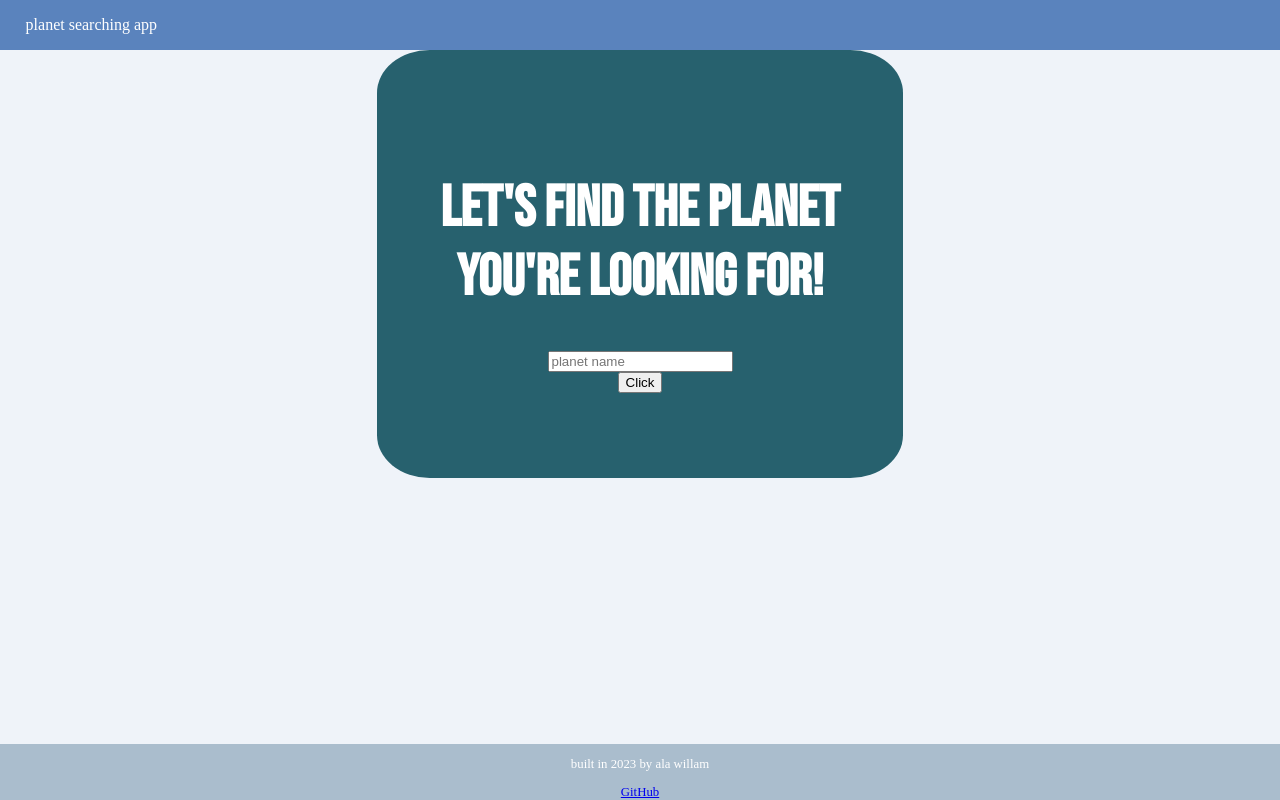
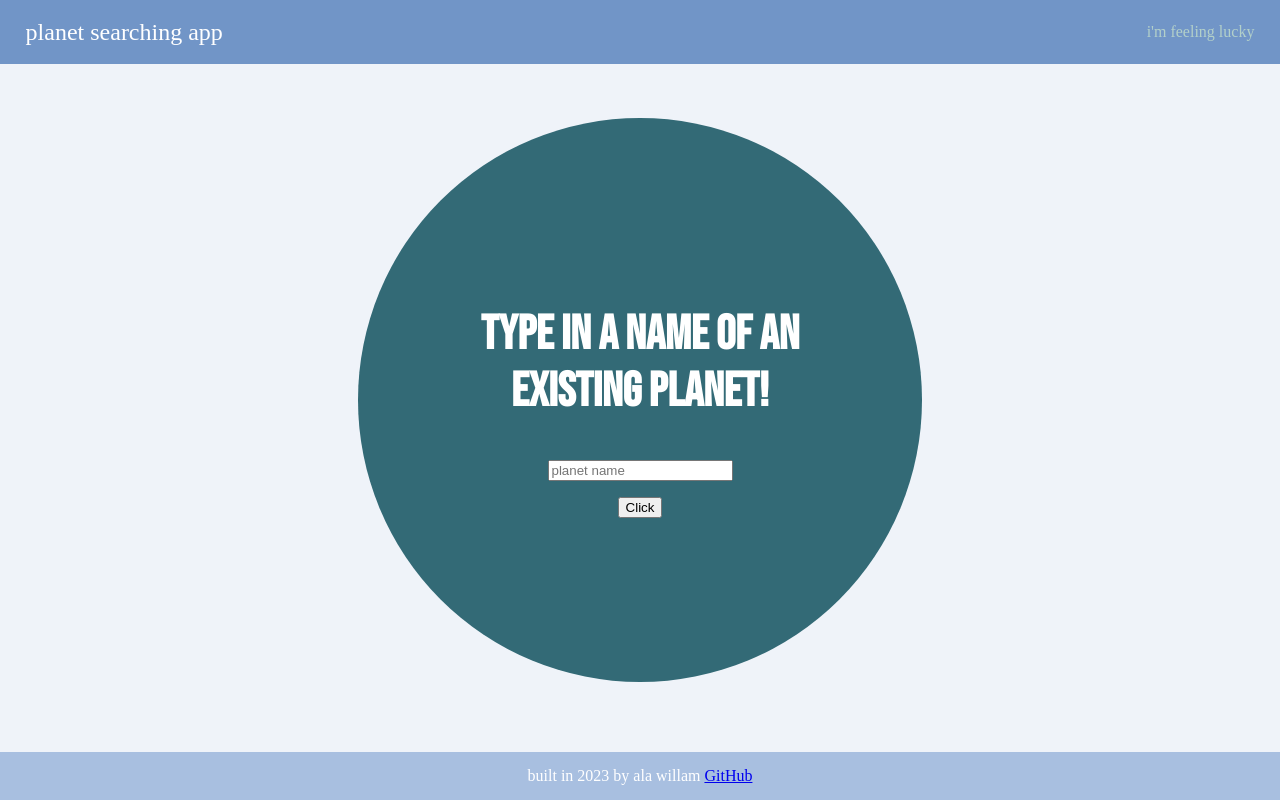
Before and after one commit to alawllm/planets_app, a Node server app: page / in a window 1280 px wide. Run offline with Node 20, Linux system fonts and the light colour scheme.

Commit message:
div size and centering issues, minor footb and nav

```diff
--- a/public/home.css
+++ b/public/home.css
@@ -1,15 +1,39 @@
 .app {
     /* measurements of the div  */
-    border-radius: 10%;
-    min-height: 300px;
-    min-height: 300px;
-    padding: clamp(2rem, 4rem, 8rem);
+    border-radius: 50%;
+    padding: 2rem;
     /* colors  */
-    background: rgb(39, 97, 110);
+    max-width: 500px;
+    max-height: 500px;
+    /* color etc */
+    background: rgb(51, 106, 118);
     color: rgb(255, 255, 255);
     transition: all .2s ease-in-out;
-    font-size: clamp(1rem, 1em + 1vw, 5rem);
+    font-size: 1.5em;
+    /* font-size: clamp(1rem, 1em + 1vw, 5rem); */
     font-family: 'Bebas Neue';
+}
+
+@media screen and (max-width: 915px) {
+    .app {
+        min-width: 200px;
+        min-height: 200px;
+        margin-left: 2vw;
+        margin-right: 2vw;
+        margin-top: 10vh;
+        margin-bottom: 10vh;
+    }
+
+}
+
+.circle {
+    display: flex;
+    flex-direction: column;
+    justify-content: center;
+    align-items: center;
+    text-align: center;
+    margin: 0px;
+    padding: 2rem;
 }
 
 .app:hover {
@@ -21,3 +45,11 @@
     flex-direction: column;
     align-items: center;
 }
+
+.mainButton {
+    margin: 0.5rem;
+}
+
+#inp {
+    margin: 0.5rem;
+}
--- a/public/main.css
+++ b/public/main.css
@@ -1,51 +1,66 @@
 body {
     box-sizing: border-box;
+    overflow: hidden;
+    height: 100vh;
     margin: 0;
     background: rgb(239, 243, 249);
     display: flex;
     flex-direction: column;
     align-items: center;
     justify-content: center;
-    height: 100vh;
-    overflow: hidden;
 }
 
 .app {
-    /* content within the div  */
-
+    position: absolute;
+    top: 0;
+    bottom: 0;
+    left: 0;
+    right: 0;
+    margin: auto;
     display: flex;
     flex-direction: column;
     align-items: center;
     justify-content: center;
-    text-align: center;
-    margin: auto;
 }
 
 nav {
+    display: inline-flex;
+    text-align: left;
     margin-top: 0;
     width: 100%;
-    background: rgb(90, 131, 189);
+    background: rgb(113, 149, 199);
     font-family: 'futura';
     color: white;
+    line-height: 2vh;
 }
 
-.navText {
-    font-size: 1em;
+.mainNavText {
+    font-size: 1.5em;
     margin-left: 2%;
 }
 
 footer {
     margin-top: auto;
     width: 100%;
+    line-height: 2vh;
     display: inline-block;
     text-align: center;
-    background: rgb(170, 189, 205);
+    background: rgb(168, 191, 224);
     font-family: 'futura';
-    font-size: 0.8em;
     color: white;
 }
 
 .footerText {
-    font-size: 1em;
+    font-size: 0.8em;
+    margin-top: auto;
     margin-bottom: auto;
 }
+
+#luckyLink {
+    margin: auto;
+    color: rgb(179, 208, 201);
+    text-decoration: none;
+    text-align: right;
+    margin-right: 2%;
+    padding-left: 50vw;
+}
--- a/views/home.ejs
+++ b/views/home.ejs
@@ -15,13 +15,13 @@
 
 <body>
     <nav>
-        <p class="navText">planet searching app</p>
+        <p class="mainNavText">planet searching app</p> <a href="" id="luckyLink">i'm feeling lucky</a>
     </nav>
     <main>
         <div class="app">
             <div class="circle">
-                <h1>Let's find the planet
-                    <br> you're looking for!
+                <h1>Type in a name
+                    of an existing planet!
                 </h1>
 
                 <form action="/planets" method="get">
@@ -34,8 +34,8 @@
         </div>
     </main>
     <footer>
-        <p class="footbarText">built in 2023 by ala willam</p>
-        <a href="https://github.com/alawllm">GitHub</a>
+        <p class="footbarText">built in 2023 by ala willam <a href="https://github.com/alawllm">GitHub</a></p>
+
     </footer>
 </body>
 
```
Also changed, not shown: public/planets.css (+15 -0 lines), views/planets.ejs (+4 -6 lines).
